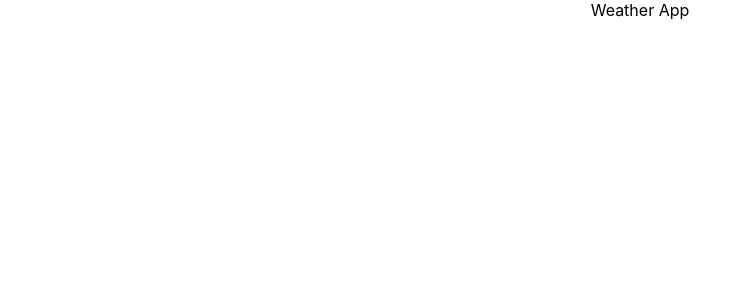
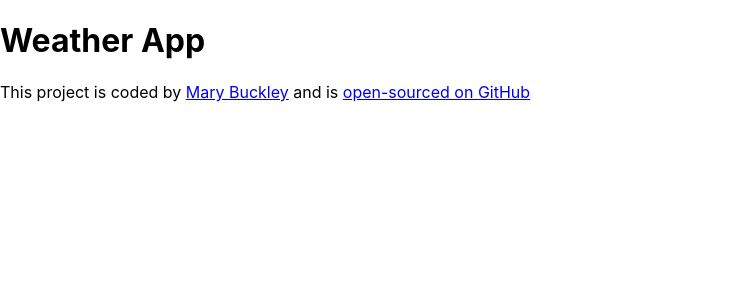
Before and after one commit to mbkly/react-weather-app, a React (Create React App) app: page / in a window 1280 px wide. Shown: the top 300 px of the page, without its empty margins (0-752 px from the left). Built offline with nearby package versions, Linux system fonts and the light colour scheme.

Commit message:
add GitHub and personal portfolio URL in footer

```diff
--- a/src/App.css
+++ b/src/App.css
@@ -1,38 +1,3 @@
 .App {
-  text-align: center;
+  text-align: left;
 }
-
-.App-logo {
-  height: 40vmin;
-  pointer-events: none;
-}
-
-@media (prefers-reduced-motion: no-preference) {
-  .App-logo {
-    animation: App-logo-spin infinite 20s linear;
-  }
-}
-
-.App-header {
-  background-color: #282c34;
-  min-height: 100vh;
-  display: flex;
-  flex-direction: column;
-  align-items: center;
-  justify-content: center;
-  font-size: calc(10px + 2vmin);
-  color: white;
-}
-
-.App-link {
-  color: #61dafb;
-}
-
-@keyframes App-logo-spin {
-  from {
-    transform: rotate(0deg);
-  }
-  to {
-    transform: rotate(360deg);
-  }
-}
--- a/src/App.js
+++ b/src/App.js
@@ -1,7 +1,28 @@
 import "./App.css";
+import React from "react";
 
-function App() {
-  return <div className="App">Weather App</div>;
+export default function App() {
+  return (
+    <div className="App">
+      <h1>Weather App</h1>
+      <footer>
+        This project is coded by{" "}
+        <a
+          href="https://mary-buckley-portfolio.netlify.app/"
+          target="_blank"
+          rel="noreferrer"
+        >
+          Mary Buckley
+        </a>{" "}
+        and is{" "}
+        <a
+          href="https://github.com/mbkly/react-weather-app"
+          target="_blank"
+          rel="noreferrer"
+        >
+          open-sourced on GitHub
+        </a>
+      </footer>
+    </div>
+  );
 }
-
-export default App;
--- a/src/Weather.js
+++ b/src/Weather.js
@@ -1,5 +1,5 @@
 import React from "react";
 
-export default function Weather() {
+export function Weather() {
   return <h2>Hello World</h2>;
 }
```
